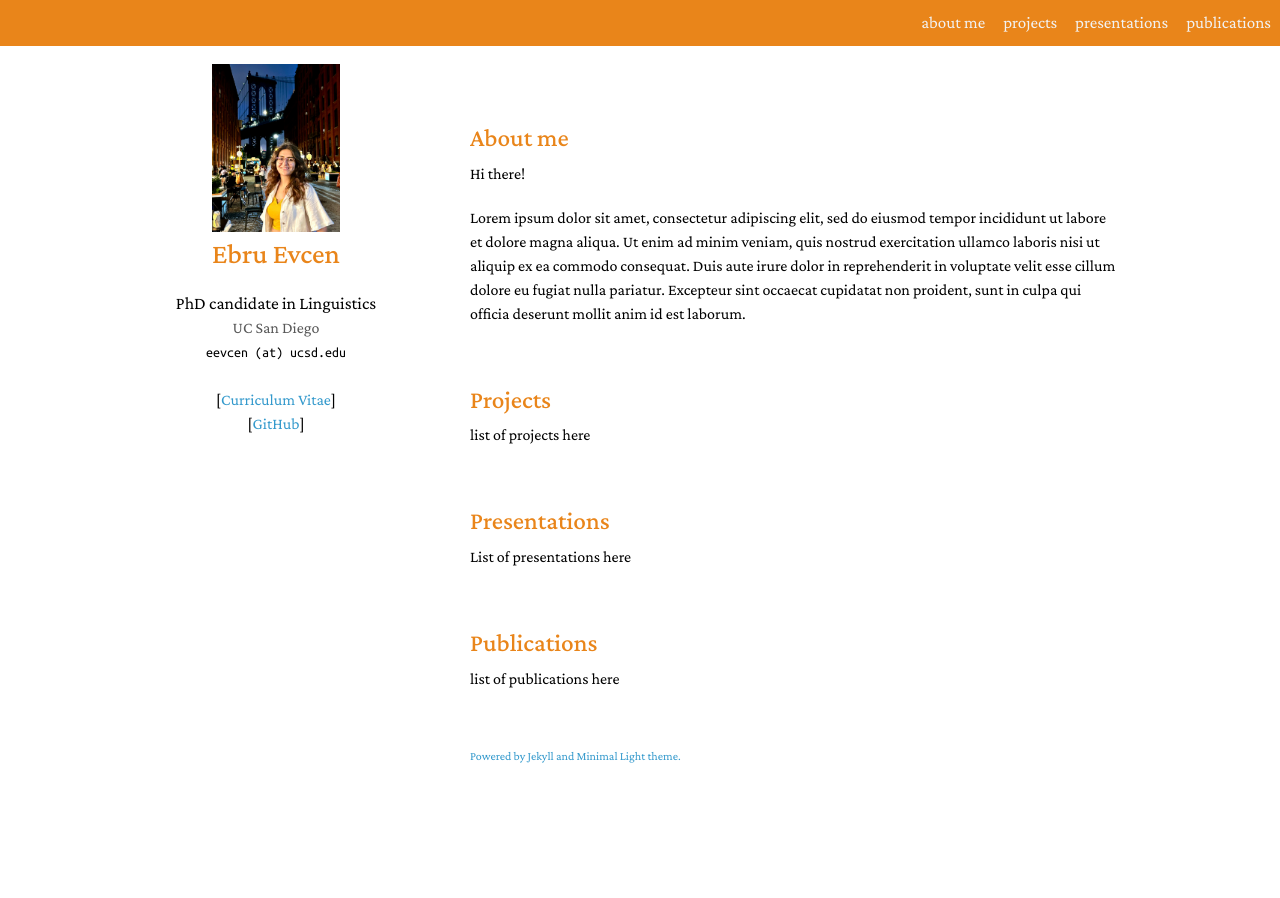
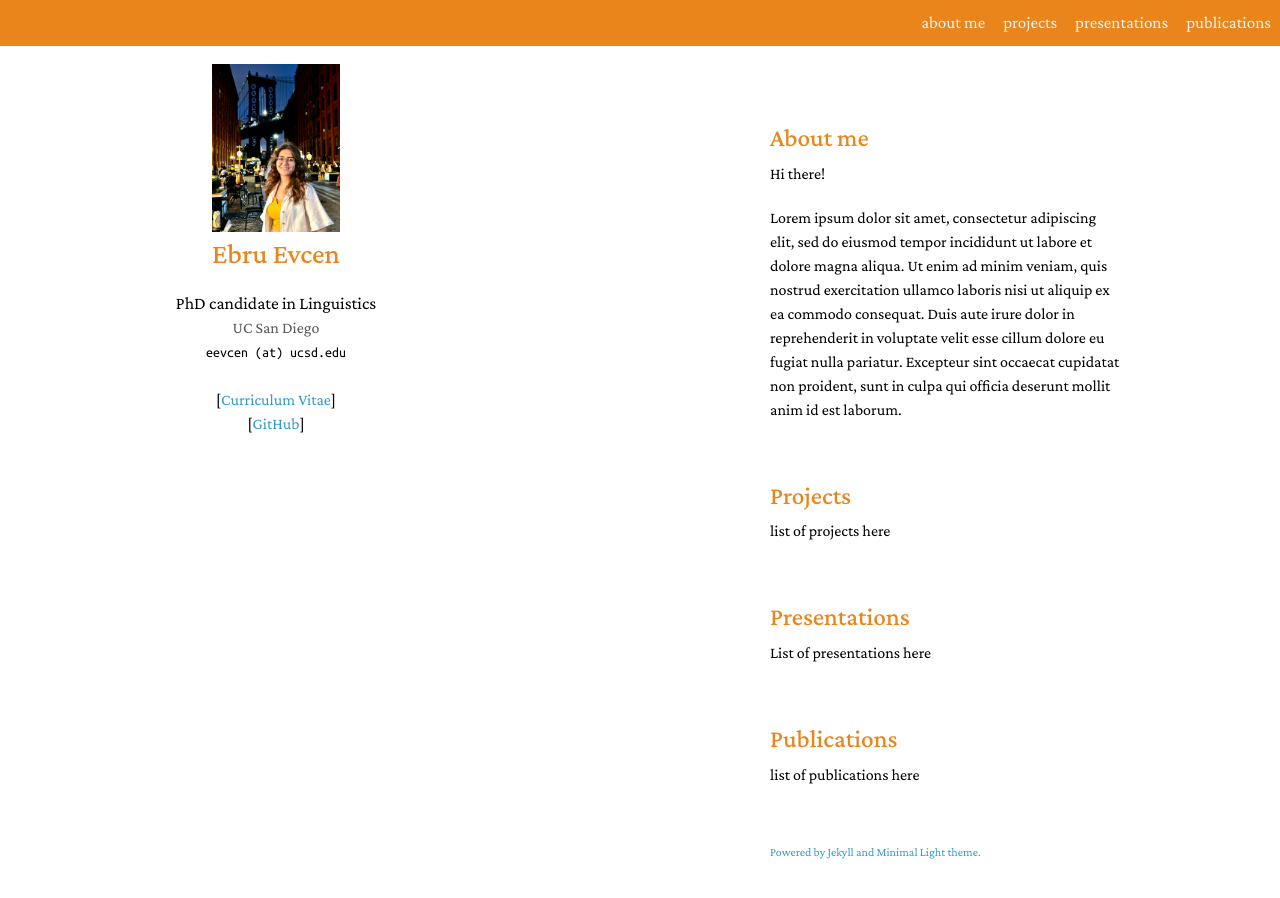
Before and after one commit to ebruevcen/ebruevcen.github.io, a Jekyll site: the page built from index.md, in a window 1280 px wide and 933 px high. Shown: the top 898 px of the window. Built offline with Jekyll 4.4.1, drawn with Linux system fonts in a browser that asks for light colours; a style sheet for code colours, icons or effects is not loaded.

Commit message:
Update minimal-light.scss

```diff
--- a/_sass/minimal-light.scss
+++ b/_sass/minimal-light.scss
@@ -127,7 +127,7 @@ header ul li + li + li { border-right: none; width: 89px; }
 header ul a strong { font-size: 14px; display: block; color: #222; }
 
 section {
-    width:650px;
+    width:350px;
     float:right;
     padding-top:4.0em;
     padding-bottom:50px;
```
